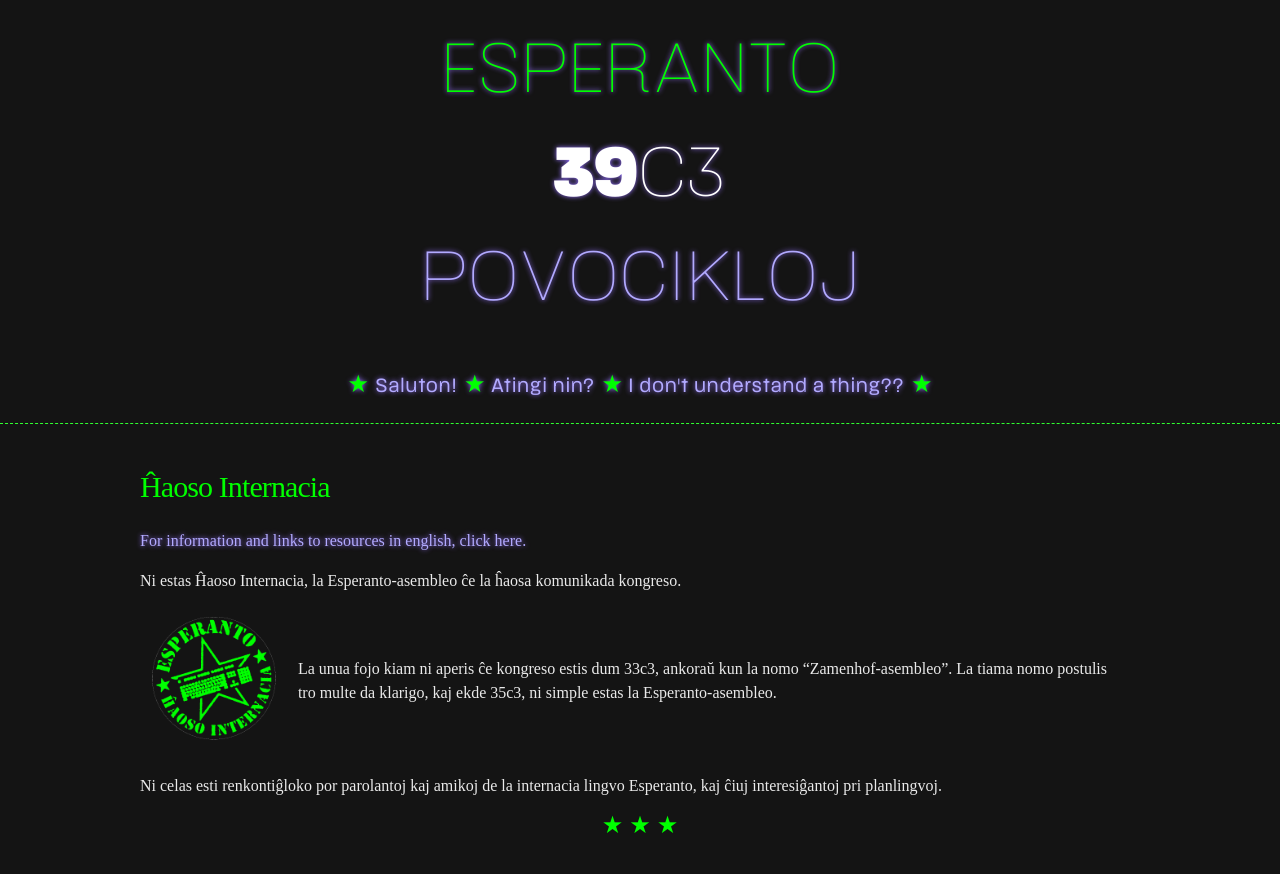
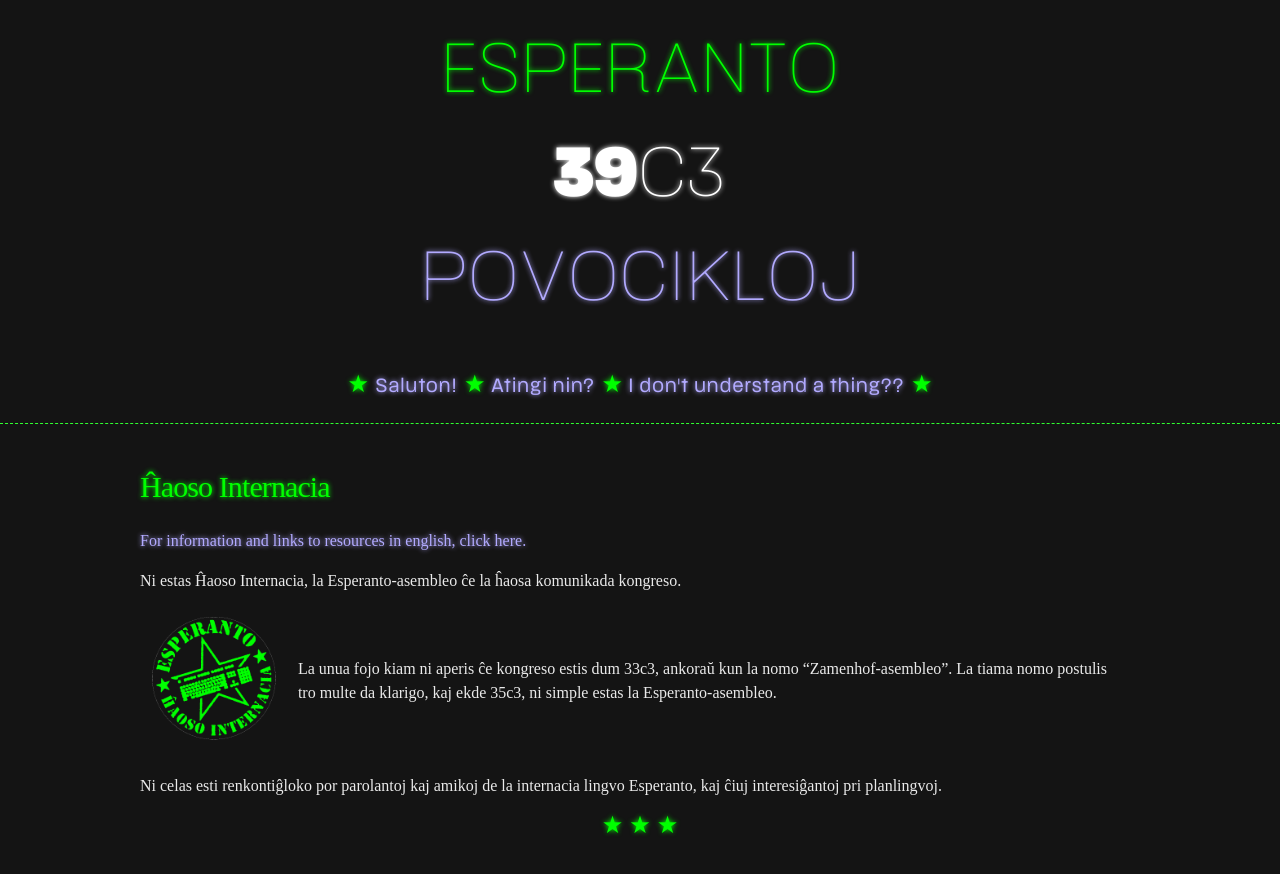
Before and after one commit to c3esperanto/c3esperanto-retejo, a Jekyll site: the page built from index.md, in a window 1280 px wide. Shown: the top 874 px of the page. Built offline with Jekyll 4.4.1, drawn with Linux system fonts in a browser that asks for light colours; some web fonts are replaced.

Commit message:
Agordis stelobrilon

```diff
--- a/_sass/base.scss
+++ b/_sass/base.scss
@@ -172,18 +172,15 @@
 .header-links a::after {
     content: " ★";
     color: #00ff00;
+    text-shadow: 0 0 5px;
     font-size: x-large;
 }
 
-.header-links a::after {
-    content: " ★";
-    color: #00ff00;
-    font-size: x-large;
-}
 
 .header-links > a:first-child::before {
     content: "★ ";
     color: #00ff00;
+    text-shadow: 0 0 5px;
     font-size: x-large;
 }
 
@@ -193,6 +190,7 @@
     .header-links a::before {
 	content: "★ ";
 	color: #00ff00;
+	text-shadow: 0 0 5px;
 	font-size: x-large;
     }
 }
@@ -238,6 +236,7 @@
   font-weight: normal;
   font-family: "OfficerSans";
   color: #00ff00;
+  text-shadow: 0 0 5px;
   letter-spacing: -0.03em;
 }
 
@@ -376,7 +375,7 @@
 
 a {
   color: #B2AAFF;
-  text-shadow: 0 0 5px #9673ff;
+  text-shadow: 0 0 5px;
 }
 
 a:active, a:focus {
@@ -407,6 +406,7 @@
   line-height: 50px;
   text-align: center;
   color: #00ff00;
+  text-shadow: 0 0 5px;
   font-size: x-large;
 }
 
```
